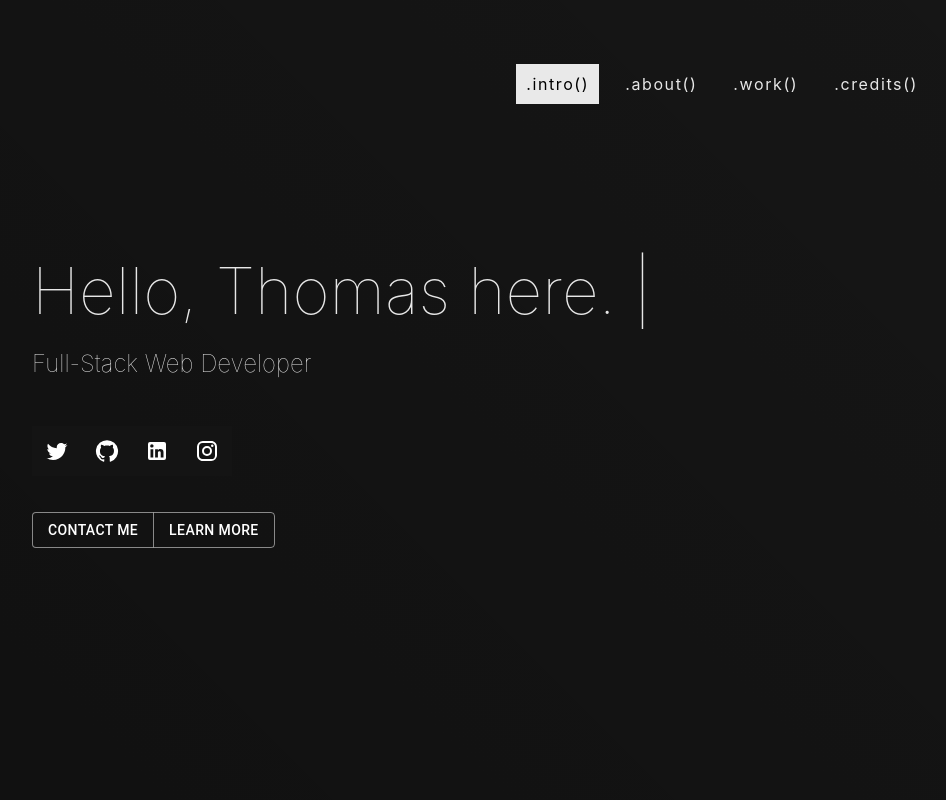
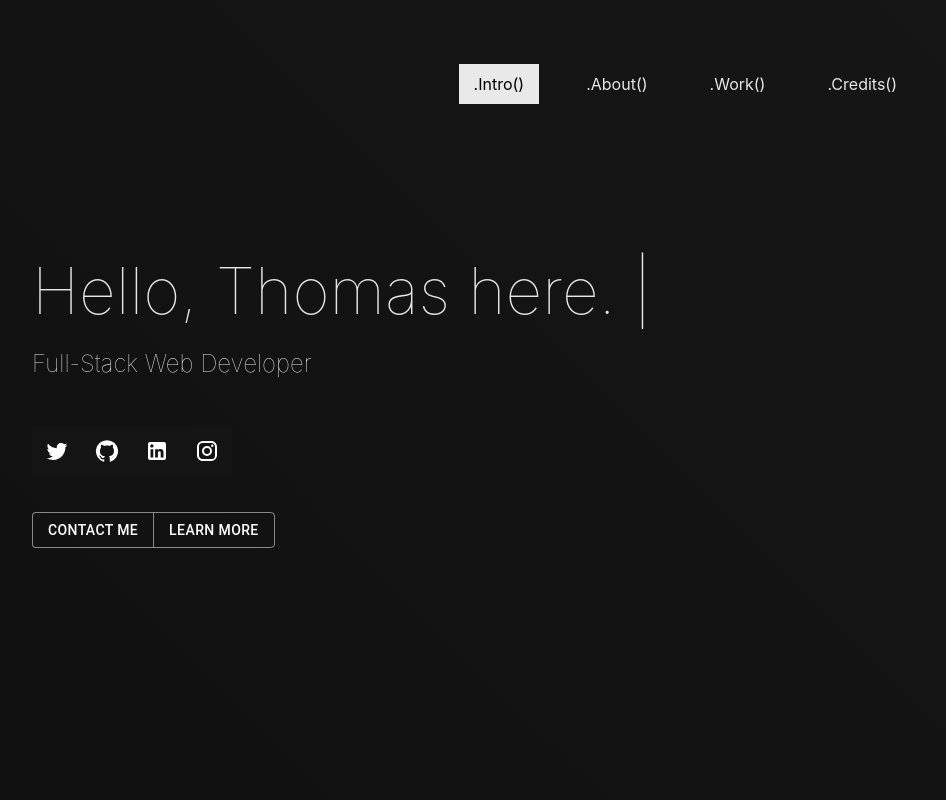
Before and after one commit to barksploit/portfolio-react, a React (Create React App) app: page / in a window 1280 px wide. Shown: the top 800 px of the page, without its empty margins (208-1154 px from the left). Built offline with nearby package versions, Linux system fonts and the light colour scheme; no server answers.

Commit message:
Update desktop header navigation styles and content

```diff
--- a/src/components/about.js
+++ b/src/components/about.js
@@ -30,7 +30,7 @@ export default function About() {
             avatarsrc: "https://seeklogo.com/images/L/laravel-logo-9B01588B1F-seeklogo.com.png",
         },
         {
-            label: "Javascript ES6+",
+            label: "JavaScript ES6+",
             avatarsrc: "https://upload.wikimedia.org/wikipedia/commons/6/6a/JavaScript-logo.png",
         },
         {
@@ -42,16 +42,16 @@ export default function About() {
             avatarsrc: "https://reactjs.org/logo-og.png",
         },
         {
-            label: "MySQL",
-            avatarsrc: "https://www.logo.wine/a/logo/MySQL/MySQL-Logo.wine.svg",
-        },
-        {
-            label: "HTML5 & CSS3",
-            avatarsrc: "https://www.w3.org/html/logo/downloads/HTML5_Badge_512.png",
+            label: "VueJS",
+            avatarsrc: "https://upload.wikimedia.org/wikipedia/commons/thumb/9/95/Vue.js_Logo_2.svg/1184px-Vue.js_Logo_2.svg.png",
         },
         {
             label: "SCSS/SASS",
             avatarsrc: "https://upload.wikimedia.org/wikipedia/commons/thumb/9/96/Sass_Logo_Color.svg/1280px-Sass_Logo_Color.svg.png",
+        },
+        {
+            label: "MySQL",
+            avatarsrc: "https://www.logo.wine/a/logo/MySQL/MySQL-Logo.wine.svg",
         },
         {
             label: "WordPress",
--- a/src/components/header-navigation.js
+++ b/src/components/header-navigation.js
@@ -9,10 +9,10 @@ export default function HeaderNav() {
 
             <ul>
 
-                <li><Link isDynamic={true} activeClass="active" to="intro-wrapper" spy={true} smooth={true} duration={500}>.intro()</Link></li>
-                <li><Link isDynamic={true} activeClass="active" to="about" spy={true} smooth={true} duration={500}>.about()</Link></li>
-                <li><Link offset={25} isDynamic={true} activeClass="active" to="work" spy={true} smooth={true} duration={500}>.work()</Link></li>
-                <li><Link offset={25} isDynamic={true} activeClass="active" to="credits" spy={true} smooth={true} duration={500}>.credits()</Link></li>
+                <li><Link isDynamic={true} activeClass="active" to="intro-wrapper" spy={true} smooth={true} duration={500}>.Intro()</Link></li>
+                <li><Link isDynamic={true} activeClass="active" to="about" spy={true} smooth={true} duration={500}>.About()</Link></li>
+                <li><Link offset={25} isDynamic={true} activeClass="active" to="work" spy={true} smooth={true} duration={500}>.Work()</Link></li>
+                <li><Link offset={25} isDynamic={true} activeClass="active" to="credits" spy={true} smooth={true} duration={500}>.Credits()</Link></li>
 
 
             </ul>
--- a/src/styles/header-navigation.scss
+++ b/src/styles/header-navigation.scss
@@ -17,7 +17,7 @@
 
     li {
         display: inline-block;
-        margin-right: 1em;
+        margin-right: 2em;
 
     }
 
@@ -26,19 +26,18 @@
         cursor: pointer;
         position: relative;
         overflow: hidden;
-        background-image: linear-gradient(to bottom right, transparent 50%, rgb(233, 233, 233) 50%);
+        background-image: linear-gradient(to bottom right, transparent 50%, #e9e9e9 50%);
         background-size: 200% 200%;
         backface-visibility: hidden;
         transform: translateZ(0);
         background-repeat: no-repeat;
         word-break: break-word;
-        transition: background-position 0.2s, color 0.1s;
+        transition: background-position 0.2s .2s, color 0.1s .2s;
         display: inline-block;
         box-sizing: border-box;
-        padding: 10px;
-        color: $textcolor;
-        letter-spacing: .1em;
-        font-size: 1em;
+        padding: 10px 15px;
+        color: #e7e7e7;
+        font-weight: normal;
 
     }
 
```
